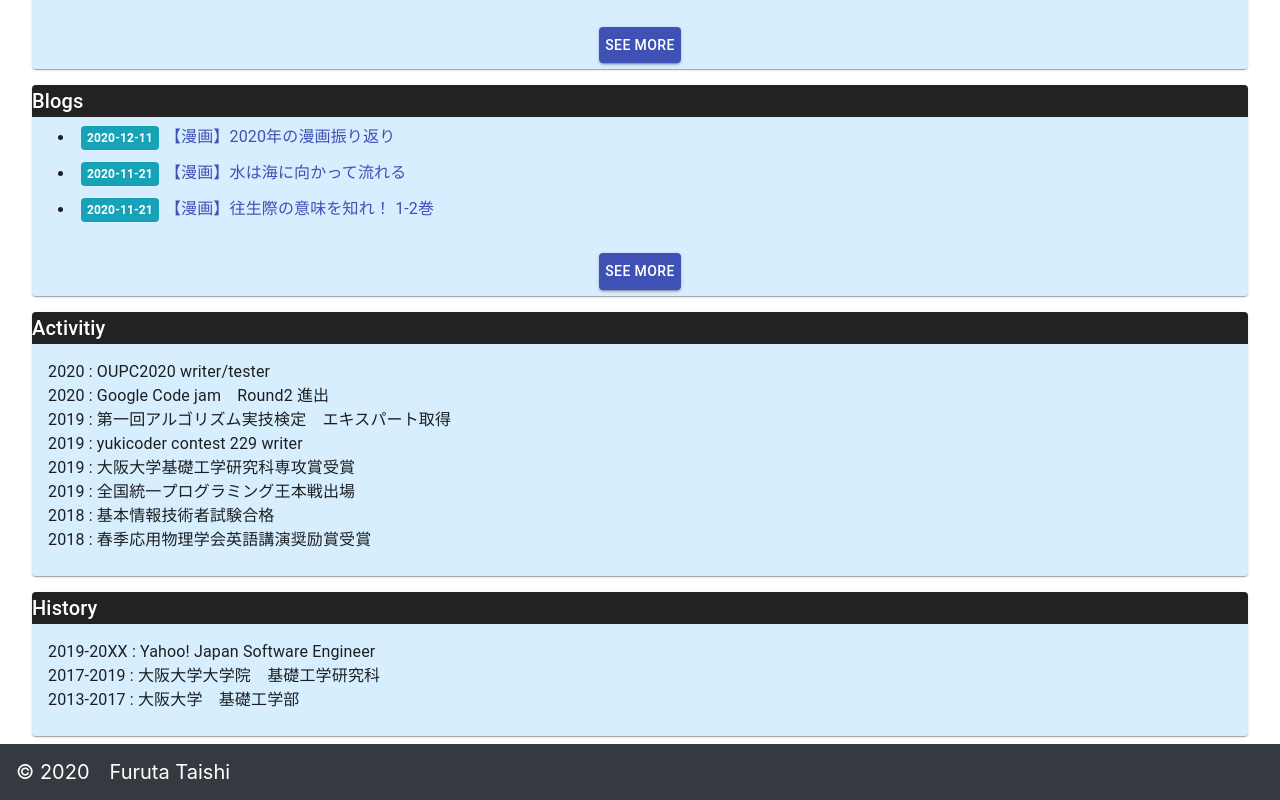
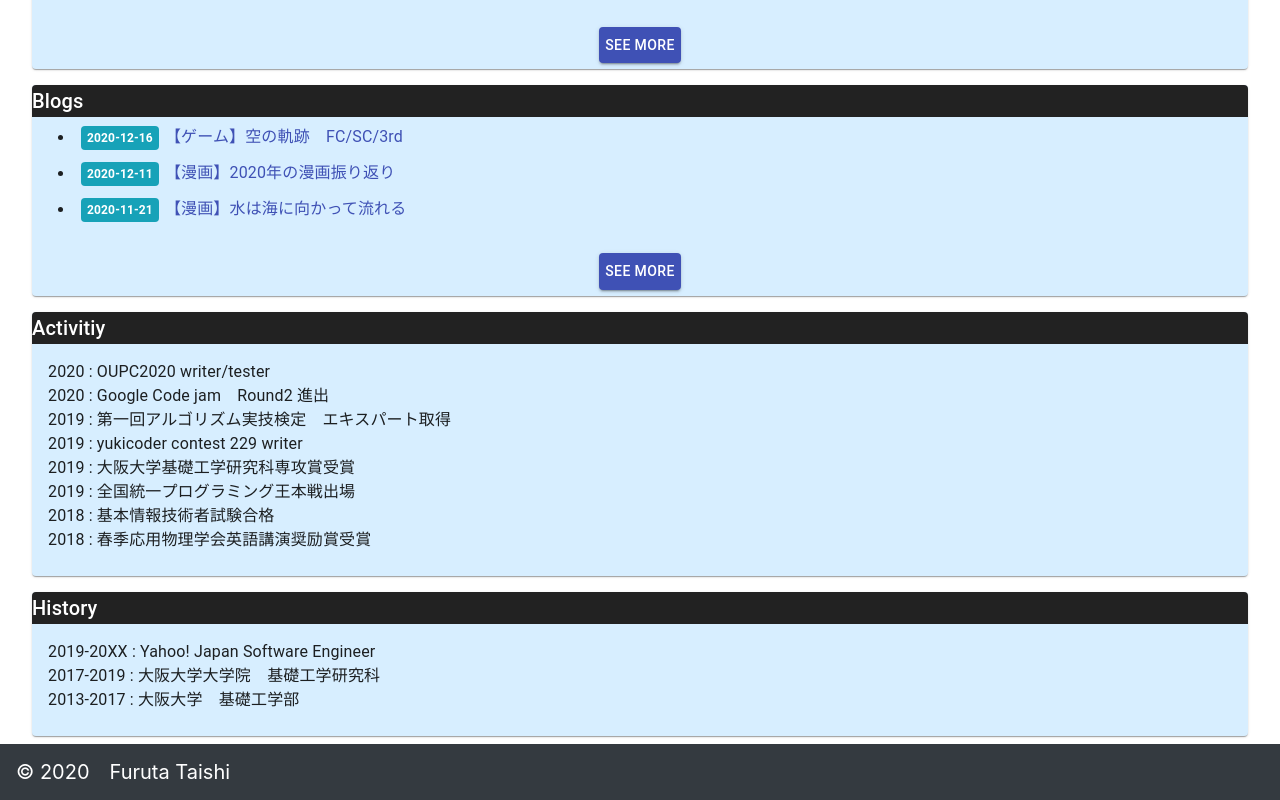
Before and after one commit to ningenMe/ningenme-net-front, a React (Create React App) app: page /#/ in a window 1280 px wide. Shown: the part 854-1654 px from the top of the page. Built offline with nearby package versions, Linux system fonts and the light colour scheme.

Commit message:
[add] blogs

```diff
--- a/src/assets/Contents.js
+++ b/src/assets/Contents.js
@@ -36,6 +36,7 @@ export const Articles = [
     {date:"2018-06-05",name:"ABC過去問を全部解きました。[前編]", href:'https://ningenme.hatenablog.com/entry/2018/06/05/093012'},
 ];
 export const Blogs = [
+    {date:"2020-12-16",name:"【ゲーム】空の軌跡　FC/SC/3rd",            href:'https://ameblo.jp/ningenme/entry-12630094428.html'},
     {date:"2020-12-11",name:"【漫画】2020年の漫画振り返り",             href:'https://ameblo.jp/ningenme/entry-12640244018.html'},
     {date:"2020-11-21",name:"【漫画】水は海に向かって流れる",           href:'https://ameblo.jp/ningenme/entry-12639268535.html'},
     {date:"2020-11-21",name:"【漫画】往生際の意味を知れ！ 1-2巻",       href:'https://ameblo.jp/ningenme/entry-12639264720.html'},
```
